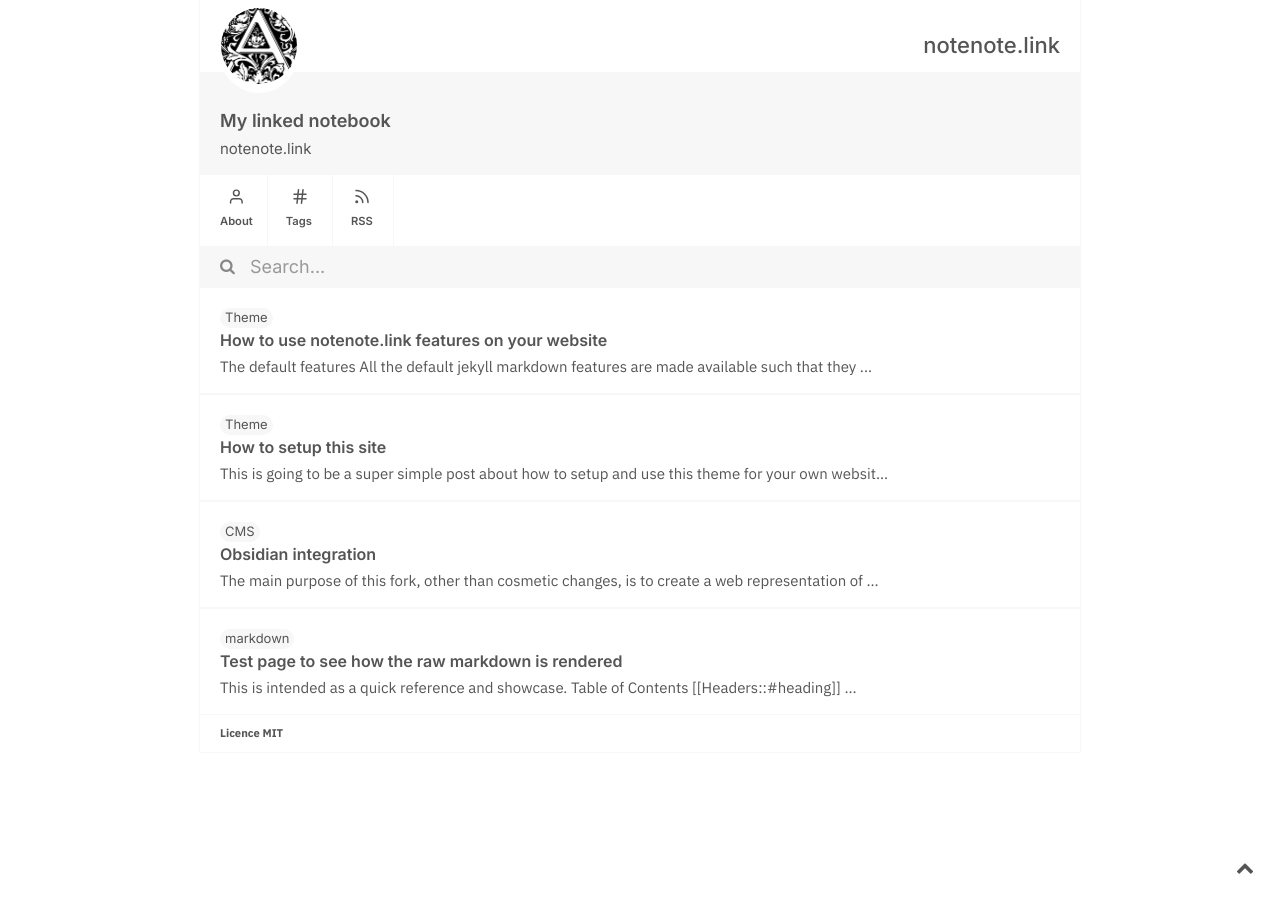
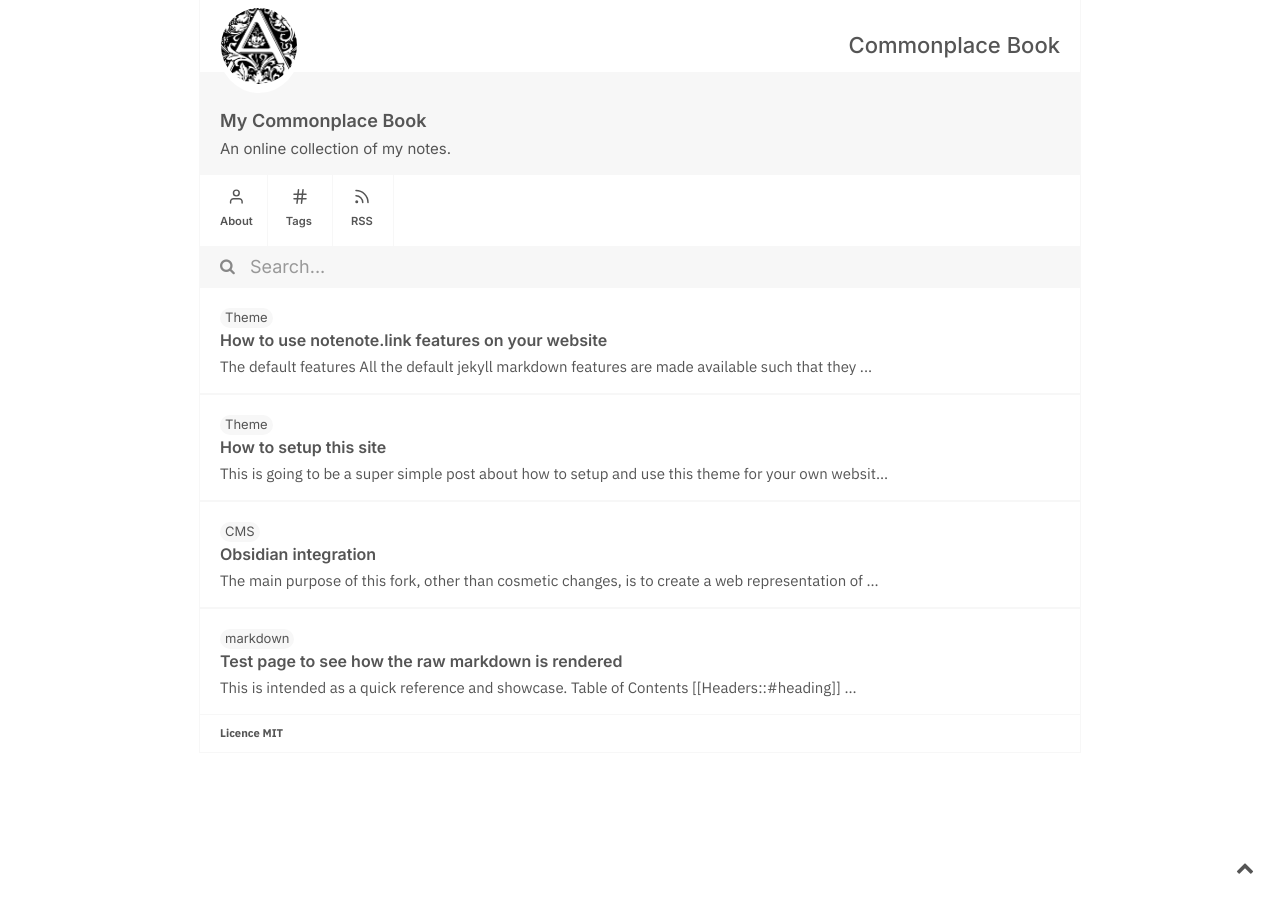
Before and after one commit to keelancook/notebook, a Jekyll site: the page built from index.md, in a window 1280 px wide. Built offline with Jekyll 4.4.1, drawn with Linux system fonts in a browser that asks for light colours.

Commit message:
Update _config.yml

```diff
--- a/_config.yml
+++ b/_config.yml
@@ -1,6 +1,6 @@
-title: notenote.link
-name: My linked notebook
-user_description: notenote.link
+title: Commonplace Book
+name: My Commonplace Book
+user_description: An online collection of my notes.
 notes_url: "https://keelancook.ml/notenote/notes"
 profile_pic: /assets/img/profile.png
 favicon: /assets/img/favicon.png
```
